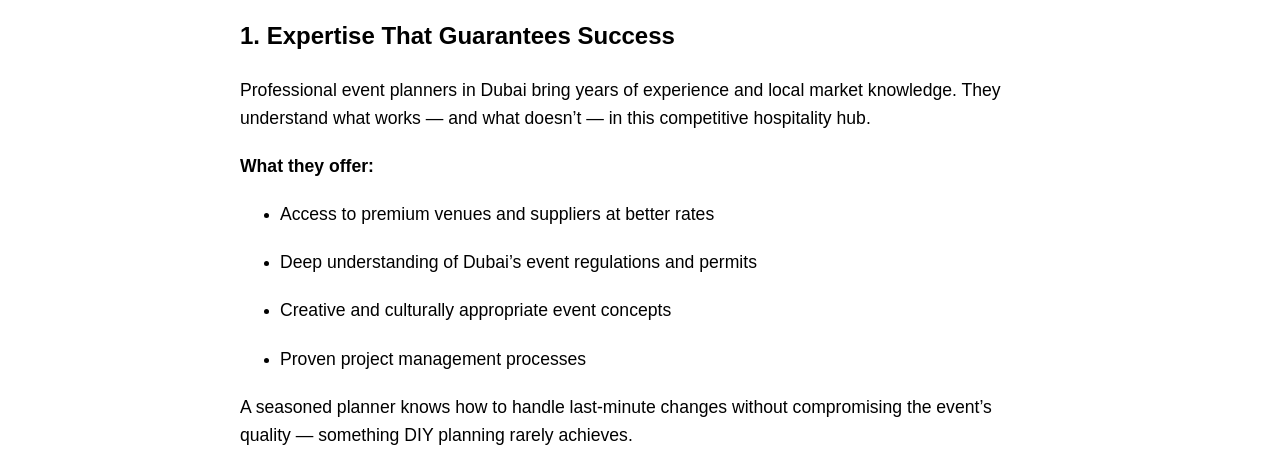
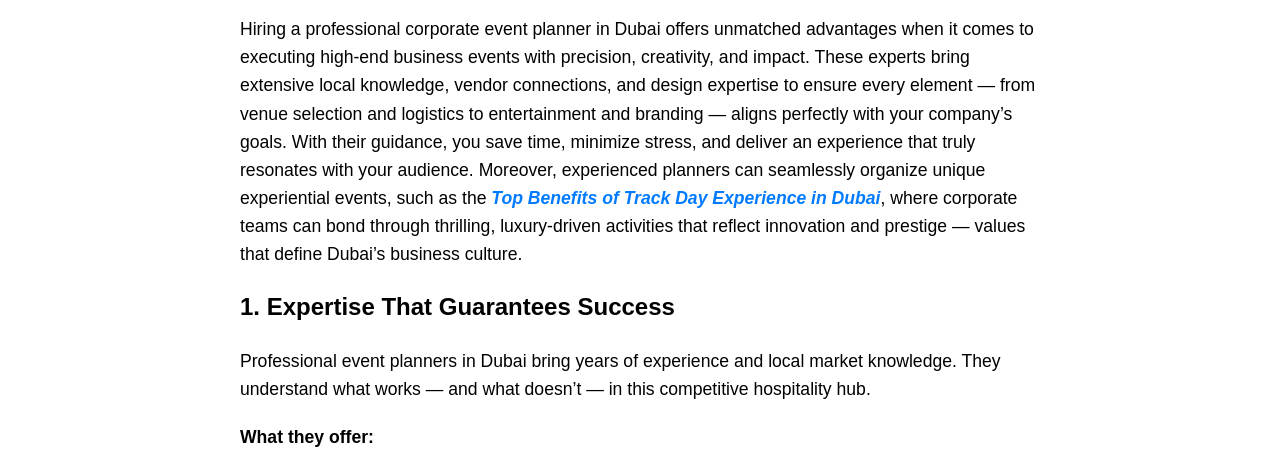
Before and after one commit to itsalexhartwig/corporateeventmanagement, a plain HTML site: page index.html in a window 1280 px wide. Shown: the part 730-1184 px from the top of the page. Drawn offline with Linux system fonts and the light colour scheme.

Commit message:
Update index.html

```diff
--- a/index.html
+++ b/index.html
@@ -82,6 +82,9 @@
     <div style="text-align: center;">
  <img src="https://i.postimg.cc/nVdjYSrW/2-1.jpg" alt="eventmanagement.jpg" style="max-width: 100%; height: auto;">
 </div>
+
+<p>Hiring a professional corporate event planner in Dubai offers unmatched advantages when it comes to executing high-end business events with precision, creativity, and impact. These experts bring extensive local knowledge, vendor connections, and design expertise to ensure every element &mdash; from venue selection and logistics to entertainment and branding &mdash; aligns perfectly with your company&rsquo;s goals. With their guidance, you save time, minimize stress, and deliver an experience that truly resonates with your audience. Moreover, experienced planners can seamlessly organize unique experiential events, such as the <a href="https://experiencetrackday.s3.ca-central-1.amazonaws.com/index.html"><em data-start="619" data-end="666">Top Benefits of Track Day Experience in Dubai</em></a>, where corporate teams can bond through thrilling, luxury-driven activities that reflect innovation and prestige &mdash; values that define Dubai&rsquo;s business culture.</p>
+
 
 <h2 data-start="1080" data-end="1123"><strong data-start="1083" data-end="1123">1. Expertise That Guarantees Success</strong></h2>
 <p data-start="1125" data-end="1302">Professional event planners in Dubai bring years of experience and local market knowledge. They understand what works &mdash; and what doesn&rsquo;t &mdash; in this competitive hospitality hub.</p>
```
